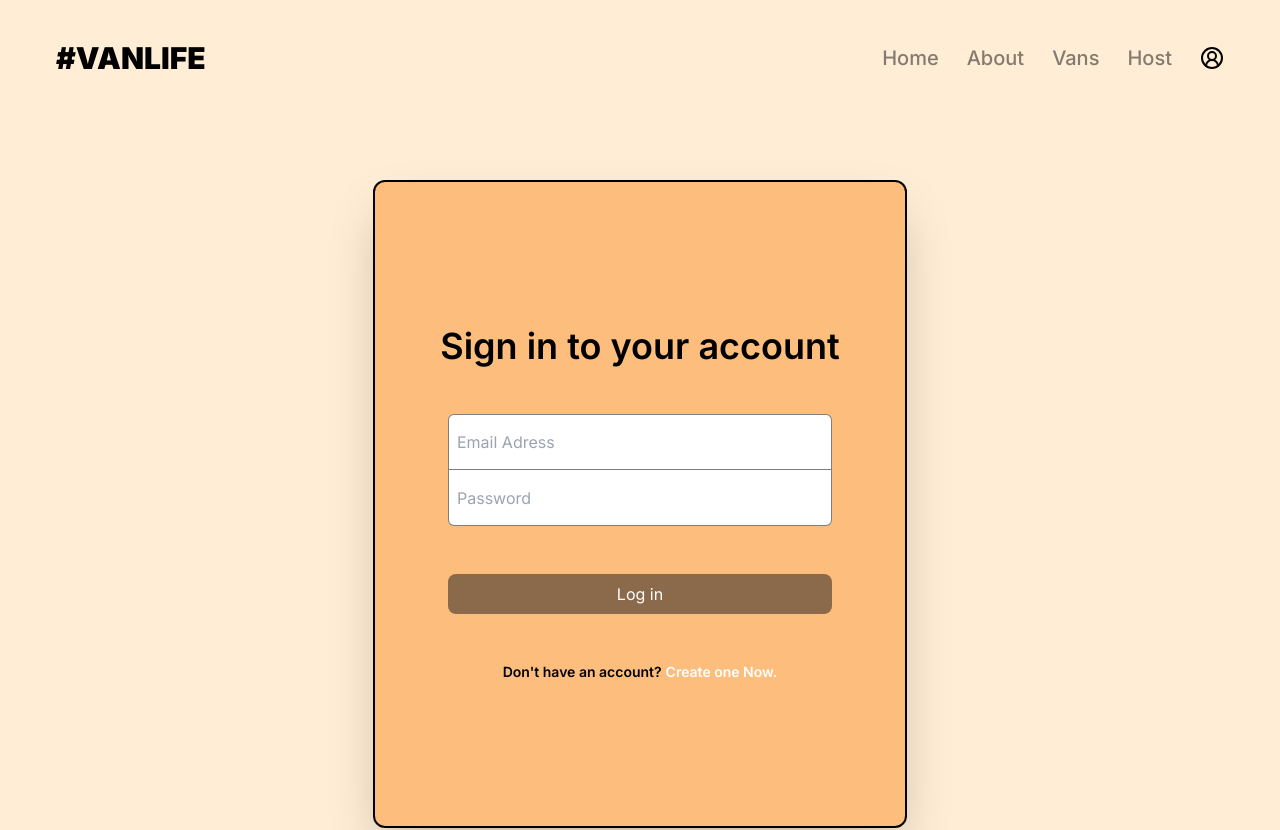
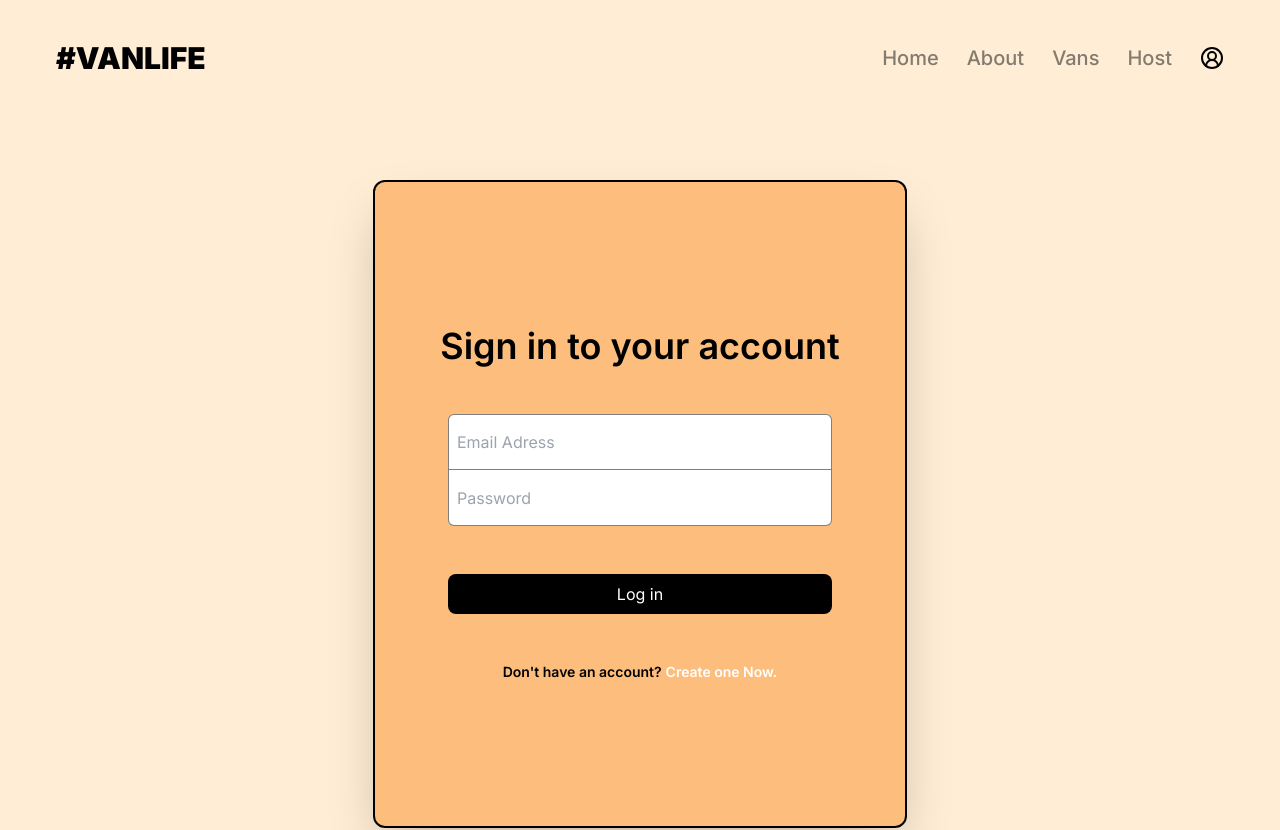
Before and after one commit to ItsTonyy/ReactRouter6, a React (Vite) app: page /login in a window 1280 px wide. Shown: the top 830 px of the page. Built offline with nearby package versions, Linux system fonts and the light colour scheme; what miragejs would draw is missing.

Commit message:
Starting form and action study

```diff
--- a/src/App.jsx
+++ b/src/App.jsx
@@ -38,7 +38,7 @@ import HostVansPhotos from "./pages/host/HostVans/HostVansPhotos"
 import HostVansPricing from "./pages/host/HostVans/HostVansPricing"
 
 // login form and its loader
-import Login, {authLoader} from "./Security/Login"
+import Login, { authLoader, action as loginAction } from "./Security/Login"
 
 //Auth Checking
 import AuthRequired from "./Security/AuthRequired"
@@ -49,14 +49,13 @@ function App() {
       <Route element={<PageLayout />} errorElement={<ErrorPageTwo />}>
         <Route path='/' element={<Home />} />
         <Route path='About' element={<About />} />
-        <Route path='/login' element={<Login />} loader={authLoader} />
+        <Route path='/login' element={<Login />} loader={authLoader} action={loginAction} />
         <Route path='Vans' element={<Vans />} loader={vansLoader} />
         <Route path='Vans/:id' element={<VanDetail />} loader={vansDetailLoader} />
 
           <Route
             path='host'
             element={<HostLayout />}
-
           >
             <Route
               index
--- a/src/Security/AuthRequired.jsx
+++ b/src/Security/AuthRequired.jsx
@@ -1,5 +1,4 @@
 import { redirect } from "react-router-dom"
-
 
 export default async function AuthRequired() {
   const isLoggedIn = false
--- a/src/Security/Login.jsx
+++ b/src/Security/Login.jsx
@@ -1,10 +1,14 @@
 import { useState } from "react"
-import { useLoaderData } from "react-router-dom"
+import { useLoaderData, useNavigate, Form } from "react-router-dom"
 import { loginUser } from "../GetVans"
-
 
 export function authLoader({ request }) {
   return new URL(request.url).searchParams.get('message')
+}
+
+export async function action() {
+  console.log('action function')
+  return null
 }
 
 export default function Login() {
@@ -12,6 +16,7 @@ export default function Login() {
   const [status, setStatus] = useState('idle')
   const [error, setError] = useState(null)
   const loaderData = useLoaderData()
+  const navigate = useNavigate()
 
   const handleSubmit = (e) => {
     e.preventDefault()
@@ -19,12 +24,12 @@ export default function Login() {
     setStatus('submitting')
     setError(null)
     loginUser(loginFormData)
-    .then(data => console.log(data))
-    .catch((err) => {
-      console.log(err)
-      setError(err)
-    })
-    .finally(() => setStatus('idle'))
+      .then(navigate('/host'))
+      .catch((err) => {
+        console.log(err)
+        setError(err)
+      })
+      .finally(() => setStatus('idle'))
   }
 
   const handleChange = (e) => {
@@ -48,7 +53,7 @@ export default function Login() {
           Sign in to your account
         </h1>
 
-        <form onSubmit={handleSubmit}>
+        <Form method="post">
           <div className='flex flex-col'>
             <input
               type='email'
@@ -69,12 +74,12 @@ export default function Login() {
           </div>
 
           <button
-          disabled={status === 'submitting' || !loginFormData.password || !loginFormData.email}
+          disabled={status === 'submitting'}
           className={`w-96 ${error? 'bg-red-600' : 'bg-black'} text-white mt-12 py-2
           rounded-lg disabled:bg-zinc-900/50`}>
             {status === 'idle' ? 'Log in' : 'submitting...'}
           </button>
-        </form>
+        </Form>
 
         <div className='flex flex-row mt-12'>
           <h3 className='text-sm font-semibold'>Don&apos;t have an account?</h3>
--- a/src/server.js
+++ b/src/server.js
@@ -97,7 +97,7 @@ createServer({
 		})
 		server.create('user', {
 			id: 123,
-			email: 'tony@gmail.com',
+			email: 'b@b.com',
 			password: 'p123',
 			name:'Tony'
 		})
```
